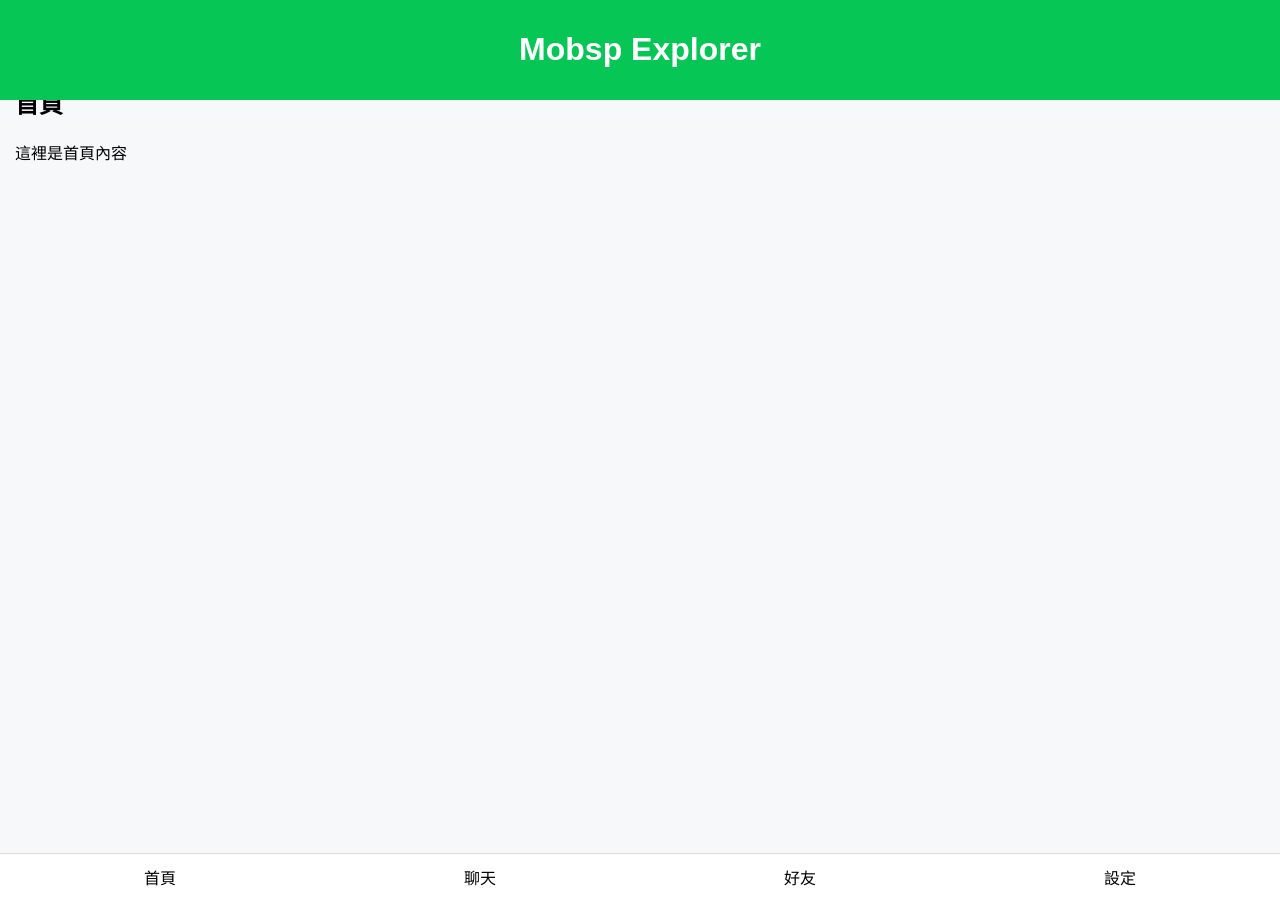
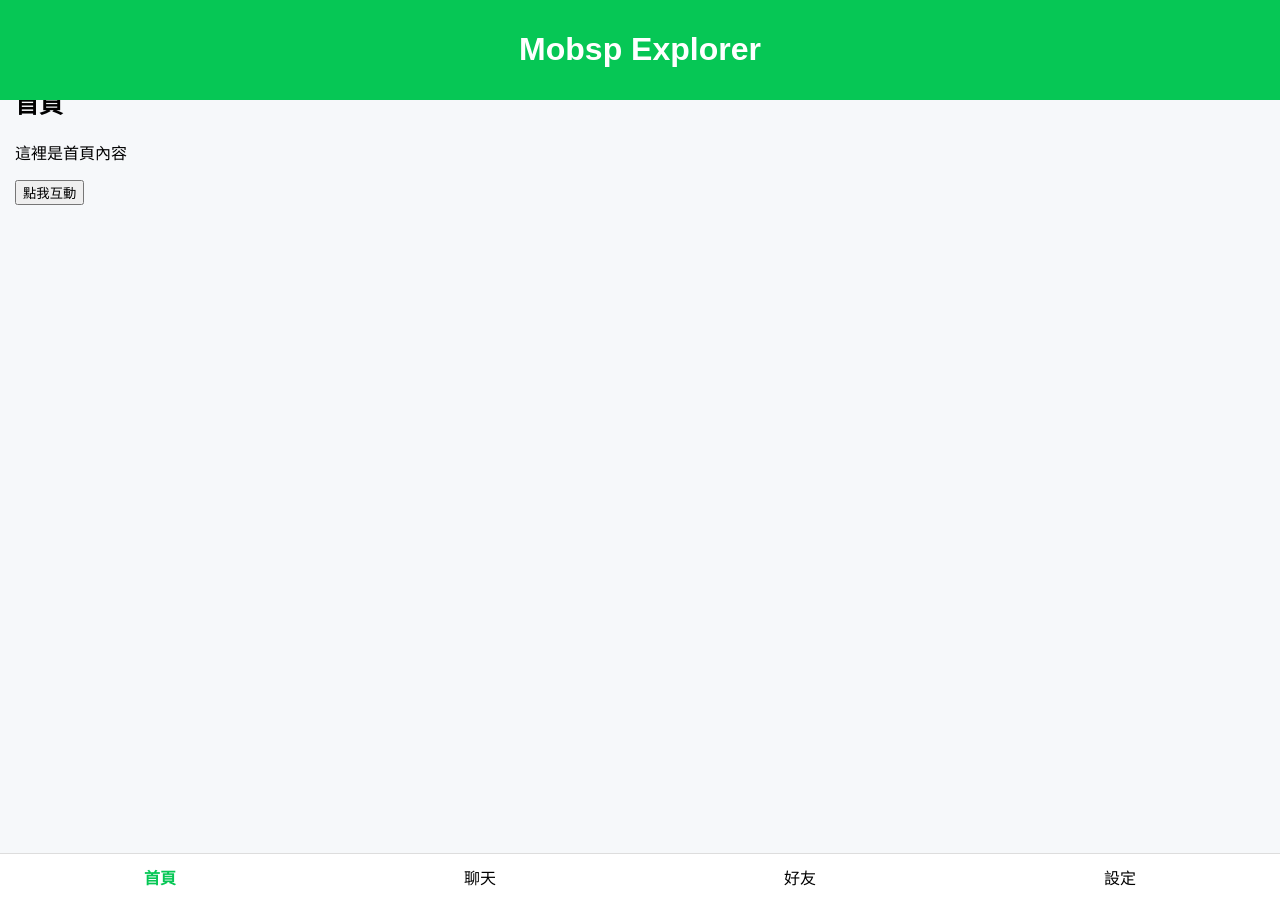
Before and after one commit to mobsp/mobsp.github.io, a Jekyll site: the page tol/ghexort/index.html, which Jekyll copies as it is, in a window 1280 px wide. Built offline with Jekyll 4.4.1, drawn with Linux system fonts in a browser that asks for light colours.

Commit message:
更新 index.html

```diff
--- a/tol/ghexort/index.html
+++ b/tol/ghexort/index.html
@@ -7,34 +7,43 @@
   <link rel="stylesheet" href="style.css">
 </head>
 <body>
+  <!-- 頂部固定 Header -->
   <header>
     <h1>Mobsp Explorer</h1>
   </header>
 
+  <!-- 中間內容區 (SPA 子頁面) -->
   <main id="app">
     <section id="home" class="page active">
       <h2>首頁</h2>
       <p>這裡是首頁內容</p>
+      <button id="home-btn">點我互動</button>
     </section>
 
     <section id="chat" class="page">
       <h2>聊天</h2>
-      <p>這裡模擬聊天列表</p>
+      <ul id="chat-list"></ul>
+      <input id="chat-input" type="text" placeholder="輸入訊息">
+      <button id="chat-send">送出</button>
     </section>
 
     <section id="friends" class="page">
       <h2>好友</h2>
-      <p>這裡顯示好友清單</p>
+      <ul id="friends-list">
+        <li>好友 A <button class="add-friend">加好友</button></li>
+        <li>好友 B <button class="add-friend">加好友</button></li>
+      </ul>
     </section>
 
     <section id="settings" class="page">
       <h2>設定</h2>
-      <p>這裡是設定頁面</p>
+      <button id="toggle-theme">切換主題</button>
     </section>
   </main>
 
+  <!-- 底部固定 Tab Bar -->
   <nav id="tabbar">
-    <button data-target="home">首頁</button>
+    <button data-target="home" class="active">首頁</button>
     <button data-target="chat">聊天</button>
     <button data-target="friends">好友</button>
     <button data-target="settings">設定</button>
```
